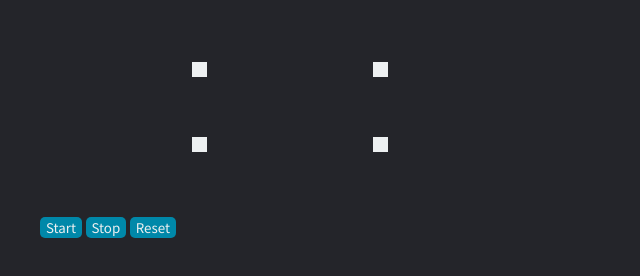
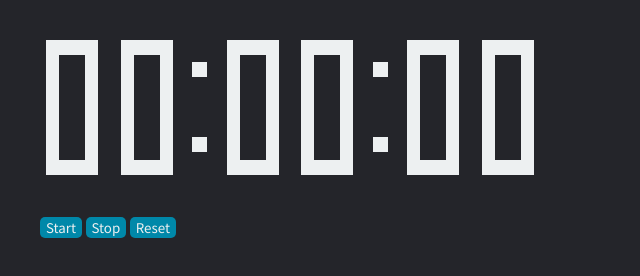
Before and after one commit to sloont/DivWatch, a plain HTML site: page index.html in a window 1280 px wide. Shown: the whole page, without its empty margins (0-640 px from the left). Drawn offline with Linux system fonts and the light colour scheme.

Commit message:
changed lcd-bar default to white and lcd1 default to black so the clock displays zeroes on load.

```diff
--- a/styles.css
+++ b/styles.css
@@ -46,7 +46,7 @@ html {
 }
 
 .lcd-bar {
-    background: #24252a;
+    background: #edf0f1;
     position: absolute;
     z-index: 2;
 }
@@ -63,6 +63,7 @@ html {
     width: 80%;
     top: 45%;
     left: 10%;
+    background: #24252a;
 }
 
 .lcd2 {
```
